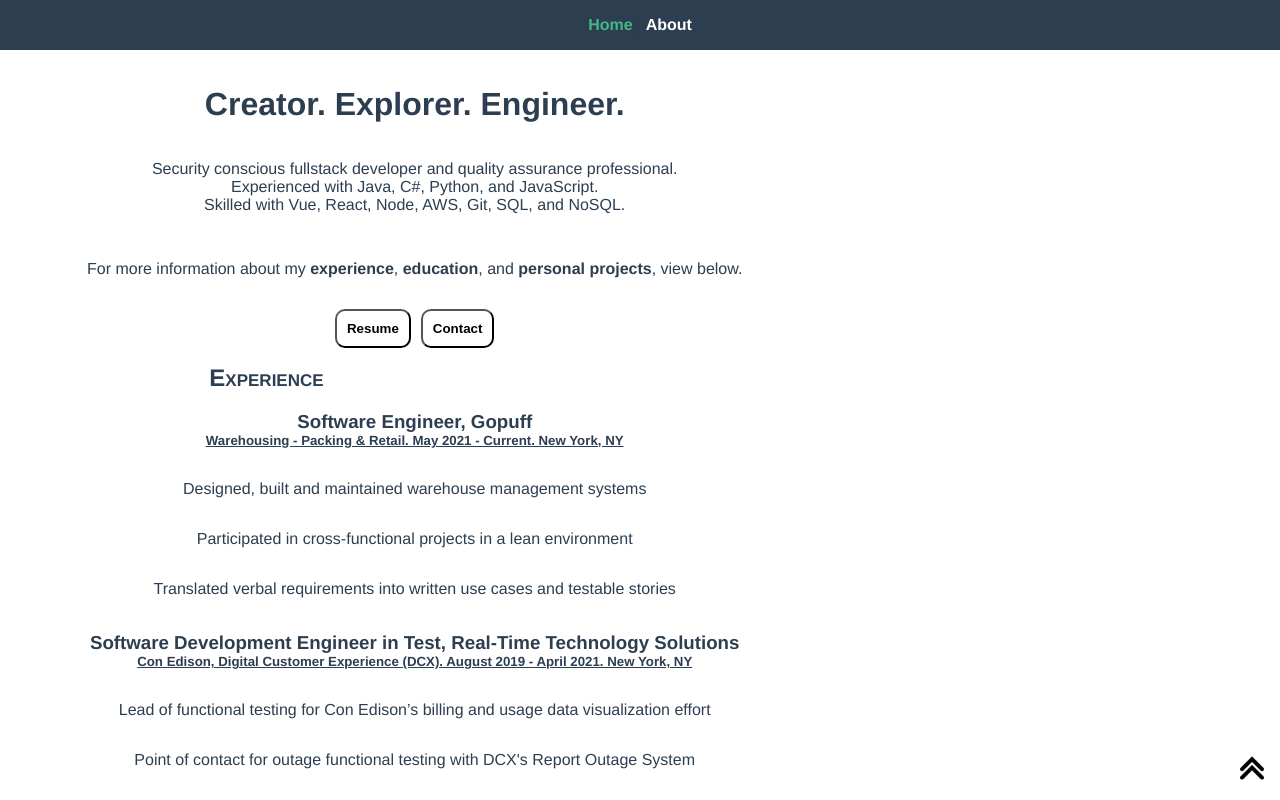
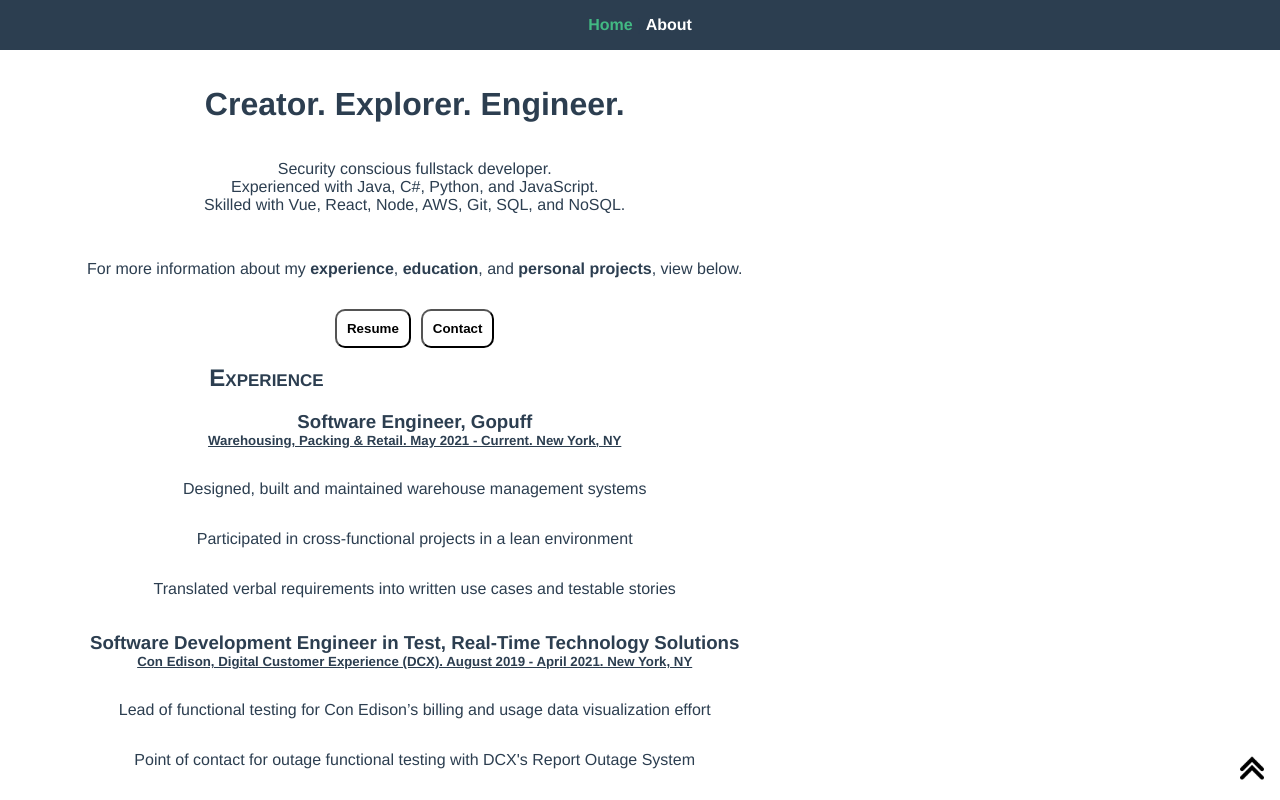
Before and after one commit to kevhunte/resume_vue, a Vue app: page / in a window 1280 px wide. Shown: the top 800 px of the page. Built offline with nearby package versions, Linux system fonts and the light colour scheme; no server answers.

Commit message:
Consistency

```diff
--- a/src/views/Home.vue
+++ b/src/views/Home.vue
@@ -4,7 +4,7 @@
 
   <div id="sumContainer" class="containers" style="margin: 0 3rem;">
     <p>
-      Security conscious fullstack developer and quality assurance professional. <br />
+      Security conscious fullstack developer. <br />
       Experienced with Java, C#, Python, and JavaScript.<br />
       Skilled with Vue, React, Node, AWS, Git, SQL, and NoSQL.
     </p>
@@ -20,7 +20,7 @@
 
     <div class="titles">
       <h3>Software Engineer, Gopuff</h3>
-      <h5>Warehousing - {{'Packing & Retail'}}. May 2021 - Current. New York, NY</h5>
+      <h5>Warehousing, {{'Packing & Retail'}}. May 2021 - Current. New York, NY</h5>
       <ul>
         <li>Designed, built and maintained warehouse management systems</li>
         <li>Participated in cross-functional projects in a lean environment</li>
```
